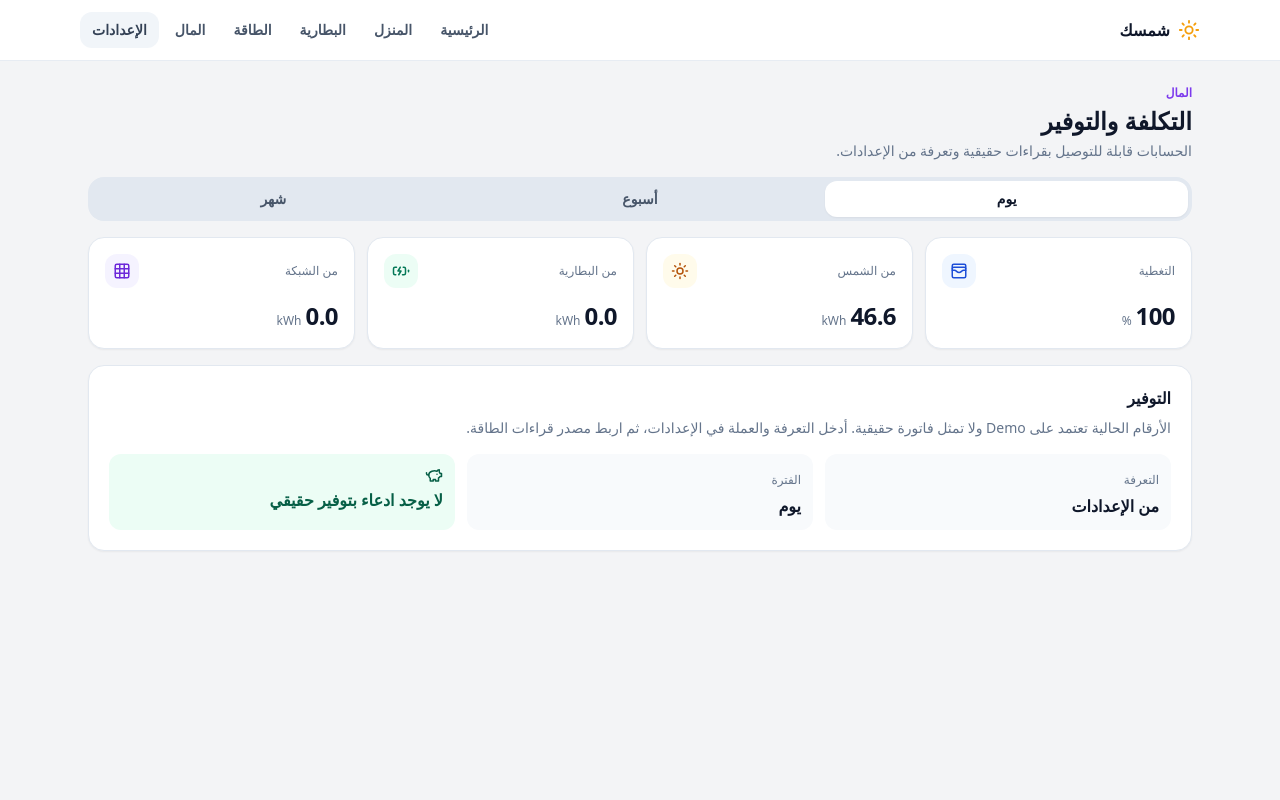
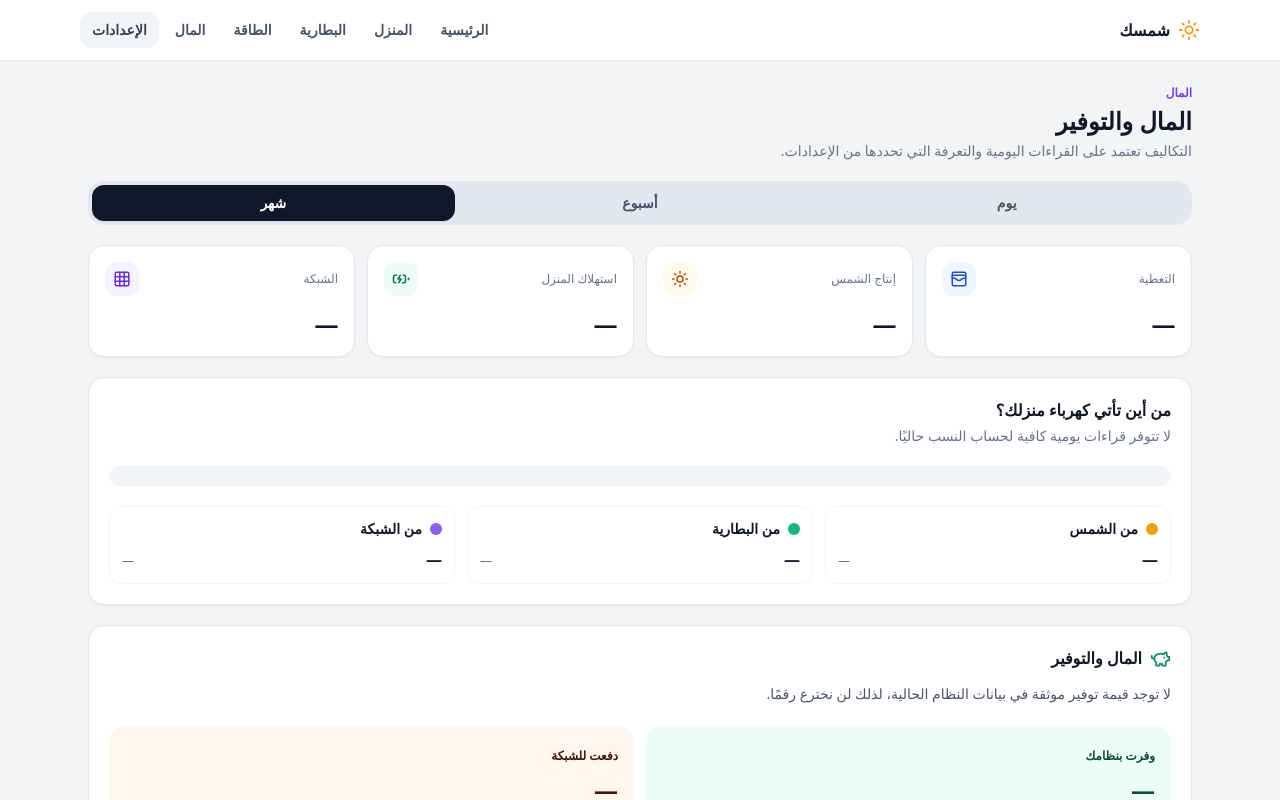
Before and after one commit to mahmoudbir-glitch/Shamsak, a Next.js app: page /money in a window 1280 px wide. Shown: the top 800 px of the page. Built offline with nearby package versions, Linux system fonts and the light colour scheme.

Commit message:
feat: redesign money and savings screen

```diff
--- a/src/app/money/page.tsx
+++ b/src/app/money/page.tsx
@@ -1,18 +1,38 @@
 "use client";
-import { useState } from "react";
-import { WalletCards, Sun, BatteryCharging, Grid3X3, PiggyBank } from "lucide-react";
+import { useMemo, useState } from "react";
+import { BatteryCharging, Grid3X3, PiggyBank, Sun, WalletCards } from "lucide-react";
+import { demoSnapshot, energyBalance } from "@/lib/energy";
 import { StatusCard } from "@/components/status-card";
-import { energyBalance, demoSnapshot } from "@/lib/energy";
+
+type Period = "day"|"week"|"month";
+const tabs: Array<[Period,string]> = [["day","يوم"],["week","أسبوع"],["month","شهر"]];
 
 export default function MoneyPage(){
- const [period,setPeriod]=useState<"day"|"week"|"month">("day");
- const tabs=[["day","يوم"],["week","أسبوع"],["month","شهر"]] as const;
- const b=energyBalance(demoSnapshot);
- const solar=Math.max(0,b.solar*8), battery=Math.max(0,b.batteryDischarge*3), grid=Math.max(0,b.gridImport*8);
- const total=solar+battery+grid; const coverage=total?Math.round(((solar+battery)/total)*100):0;
- return <div className="space-y-4"><div><p className="text-xs font-bold text-violet-600">المال</p><h1 className="mt-1 text-2xl font-extrabold">التكلفة والتوفير</h1><p className="mt-1 text-sm text-slate-500">الحسابات قابلة للتوصيل بقراءات حقيقية وتعرفة من الإعدادات.</p></div>
- <div className="grid grid-cols-3 gap-1 rounded-2xl bg-slate-200 p-1">{tabs.map(([key,label])=><button key={key} onClick={()=>setPeriod(key)} className={`rounded-xl py-2 text-sm font-bold ${period===key?"bg-white text-slate-900 shadow-sm":"text-slate-600"}`}>{label}</button>)}</div>
- <div className="grid gap-3 sm:grid-cols-2 lg:grid-cols-4"><StatusCard label="التغطية" value={coverage} unit="%" icon={<WalletCards size={18}/>} tone="blue"/><StatusCard label="من الشمس" value={solar.toFixed(1)} unit="kWh" icon={<Sun size={18}/>} tone="amber"/><StatusCard label="من البطارية" value={battery.toFixed(1)} unit="kWh" icon={<BatteryCharging size={18}/>} tone="green"/><StatusCard label="من الشبكة" value={grid.toFixed(1)} unit="kWh" icon={<Grid3X3 size={18}/>} tone="violet"/></div>
- <div className="rounded-2xl border border-slate-200 bg-white p-5 shadow-sm"><h2 className="font-bold">التوفير</h2><p className="mt-2 text-sm text-slate-500">الأرقام الحالية تعتمد على Demo ولا تمثل فاتورة حقيقية. أدخل التعرفة والعملة في الإعدادات، ثم اربط مصدر قراءات الطاقة.</p><div className="mt-4 grid gap-3 sm:grid-cols-3"><div className="rounded-xl bg-slate-50 p-3"><span className="text-xs text-slate-500">التعرفة</span><strong className="mt-1 block">من الإعدادات</strong></div><div className="rounded-xl bg-slate-50 p-3"><span className="text-xs text-slate-500">الفترة</span><strong className="mt-1 block">{tabs.find(t=>t[0]===period)?.[1]}</strong></div><div className="rounded-xl bg-emerald-50 p-3 text-emerald-800"><PiggyBank size={18}/><strong className="mt-1 block">لا يوجد ادعاء بتوفير حقيقي</strong></div></div></div>
+ const [period,setPeriod]=useState<Period>("month");
+ const [currency,setCurrency]=useState("USD");
+ const [tariff,setTariff]=useState(0.2);
+ const balance=useMemo(()=>energyBalance(demoSnapshot),[]);
+ const hasDaily=demoSnapshot.todayProductionKWh!=null || demoSnapshot.todayHomeUsageKWh!=null || demoSnapshot.todayGridSavings!=null;
+ const solar=demoSnapshot.todayProductionKWh; const usage=demoSnapshot.todayHomeUsageKWh; const savings=demoSnapshot.todayGridSavings;
+ const grid=usage!=null&&solar!=null?Math.max(0,usage-solar):undefined;
+ const coverage=usage&&usage>0&&solar!=null?Math.min(100,Math.round(solar/usage*100)):undefined;
+ const solarPct=usage&&usage>0&&solar!=null?Math.min(100,solar/usage*100):0; const gridPct=usage&&usage>0&&grid!=null?Math.min(100,grid/usage*100):0; const batteryPct=0;
+ const gridCost=grid!=null?grid*tariff:undefined;
+ return <div className="space-y-5">
+  <header><p className="text-xs font-bold text-violet-600">المال</p><h1 className="mt-1 text-2xl font-extrabold">المال والتوفير</h1><p className="mt-1 text-sm text-slate-500">التكاليف تعتمد على القراءات اليومية والتعرفة التي تحددها من الإعدادات.</p></header>
+  <div className="grid grid-cols-3 gap-1 rounded-2xl bg-slate-200 p-1">{tabs.map(([key,label])=><button key={key} type="button" onClick={()=>setPeriod(key)} className={"rounded-xl py-2 text-sm font-bold transition "+(period===key?"bg-slate-900 text-white shadow-sm":"text-slate-600 hover:bg-white")}>{label}</button>)}</div>
+  <div className="grid gap-3 sm:grid-cols-2 lg:grid-cols-4"><StatusCard label="التغطية" value={coverage==null?"—":coverage} unit={coverage==null?undefined:"%"} icon={<WalletCards size={18}/>} tone="blue"/><StatusCard label="إنتاج الشمس" value={solar==null?"—":solar.toFixed(1)} unit={solar==null?undefined:"kWh"} icon={<Sun size={18}/>} tone="amber"/><StatusCard label="استهلاك المنزل" value={usage==null?"—":usage.toFixed(1)} unit={usage==null?undefined:"kWh"} icon={<BatteryCharging size={18}/>} tone="green"/><StatusCard label="الشبكة" value={grid==null?"—":grid.toFixed(1)} unit={grid==null?undefined:"kWh"} icon={<Grid3X3 size={18}/>} tone="violet"/></div>
+  <section className="rounded-2xl border border-slate-200 bg-white p-5 shadow-sm"><div className="flex flex-wrap items-center justify-between gap-3"><div><h2 className="font-black">من أين تأتي كهرباء منزلك؟</h2><p className="mt-1 text-sm text-slate-500">{hasDaily?"النسب مبنية على بيانات الطاقة اليومية المتاحة.":"لا تتوفر قراءات يومية كافية لحساب النسب حاليًا."}</p></div>{coverage!=null&&<span className="rounded-full bg-blue-50 px-3 py-1 text-xs font-bold text-blue-700">تغطية {coverage}%</span>}</div>
+   <div className="mt-5 flex h-5 overflow-hidden rounded-full bg-slate-100"><div className="bg-amber-500" style={{width:solarPct+"%"}}/><div className="bg-emerald-500" style={{width:batteryPct+"%"}}/><div className="bg-violet-500" style={{width:gridPct+"%"}}/></div>
+   <div className="mt-5 grid gap-3 sm:grid-cols-3"><SourceRow color="bg-amber-500" label="من الشمس" value={solar==null?"—":solar.toFixed(1)+" kWh"} percent={solar==null?"—":Math.round(solarPct)+"%"}/><SourceRow color="bg-emerald-500" label="من البطارية" value="—" percent="—"/><SourceRow color="bg-violet-500" label="من الشبكة" value={grid==null?"—":grid.toFixed(1)+" kWh"} percent={grid==null?"—":Math.round(gridPct)+"%"}/></div>
+  </section>
+  <section className="rounded-2xl border border-slate-200 bg-white p-5 shadow-sm"><div className="flex items-center gap-2"><PiggyBank className="text-emerald-600" size={21}/><h2 className="font-black">المال والتوفير</h2></div>
+   <p className="mt-3 text-sm leading-6 text-slate-600">{savings!=null?"التوفير المسجل في مصدر البيانات: "+savings.toFixed(2)+" "+currency+".":"لا توجد قيمة توفير موثقة في بيانات النظام الحالية، لذلك لن نخترع رقمًا."}</p>
+   <div className="mt-5 grid gap-3 sm:grid-cols-2"><div className="rounded-2xl bg-emerald-50 p-4 text-emerald-900"><span className="text-xs font-bold">وفرت بنظامك</span><strong className="mt-2 block text-2xl font-black">{savings==null?"—":savings.toFixed(2)+" "+currency}</strong></div><div className="rounded-2xl bg-orange-50 p-4 text-orange-950"><span className="text-xs font-bold">دفعت للشبكة</span><strong className="mt-2 block text-2xl font-black">{gridCost==null?"—":gridCost.toFixed(2)+" "+currency}</strong></div></div>
+   <div className="mt-5 grid gap-3 rounded-2xl bg-slate-50 p-4 sm:grid-cols-2"><label className="text-sm font-semibold text-slate-600">العملة<input value={currency} onChange={e=>setCurrency(e.target.value)} className="mt-2 w-full rounded-xl border border-slate-200 bg-white p-3"/></label><label className="text-sm font-semibold text-slate-600">تعرفة الشبكة / kWh<input type="number" min="0" step="0.001" value={tariff} onChange={e=>setTariff(Number(e.target.value)||0)} className="mt-2 w-full rounded-xl border border-slate-200 bg-white p-3"/></label></div>
+   <p className="mt-3 text-xs text-slate-500">ملاحظة: الطاقة اللحظية الحالية هي Demo، ولا تُستخدم هنا كأنها طاقة شهرية. ربط البيانات اليومية الحقيقية مطلوب لحساب فاتورة دقيقة.</p>
+  </section>
  </div>;
 }
+
+function SourceRow({color,label,value,percent}:{color:string;label:string;value:string;percent:string}){return <div className="rounded-xl border border-slate-100 p-3"><div className="flex items-center gap-2"><span className={"h-3 w-3 rounded-full "+color}/><span className="text-sm font-bold">{label}</span></div><div className="mt-2 flex items-baseline justify-between gap-2"><strong>{percent}</strong><span className="text-xs text-slate-500">{value}</span></div></div>}
```
